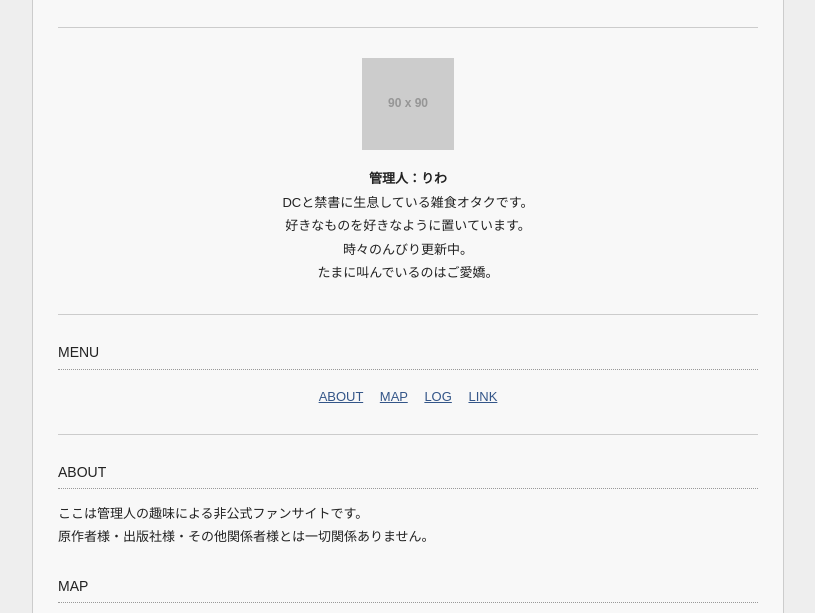
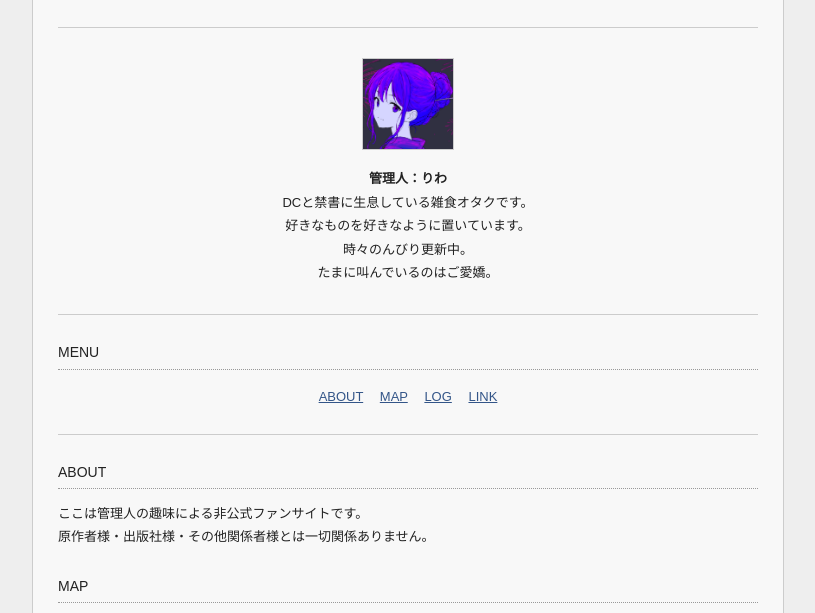
Before and after one commit to riwa-d-t/garasubako, a plain HTML site: page index.html in a window 1280 px wide. Shown: the part 142-755 px from the top of the page, without its empty margins (232-1047 px from the left). Drawn offline with Linux system fonts and the light colour scheme; placeholder pictures from the web are drawn by us.

Commit message:
Update index.html
iconを追加

```diff
--- a/index.html
+++ b/index.html
@@ -105,7 +105,7 @@ a:hover {
     <hr>
 
     <div class="profile">
-        <img src="https://placehold.co/90x90/e5e5e5/777777?text=icon" alt="プロフィール画像">
+        <img src="icon.png" alt="プロフィール画像">
         <br>
         <b>管理人：りわ</b>
         <br>
```
